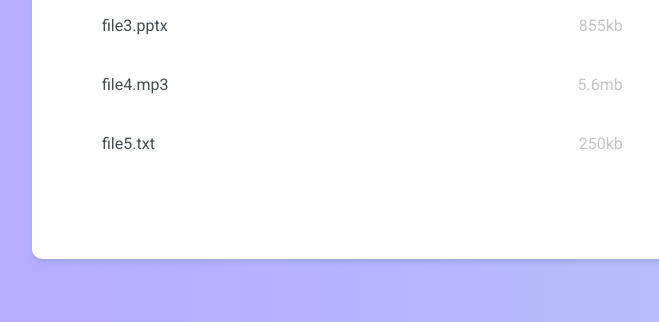
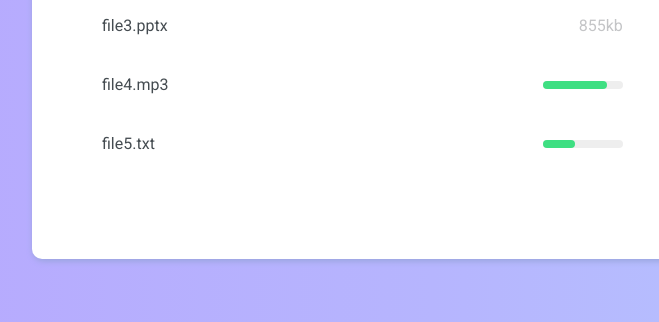
Before and after one commit to farhdibehnamdev/Resumable-File-Uploader, a website built with webpack: page src/template.html in a window 1280 px wide. Shown: the part 478-800 px from the top of the page, 208-867 px from the left. Built offline with nearby package versions, Linux system fonts and the light colour scheme.

Commit message:
💄 Added progress-bar element .

```diff
--- a/src/scss/layout/_fileUploader.scss
+++ b/src/scss/layout/_fileUploader.scss
@@ -82,6 +82,7 @@
   }
   &__upload-failed-background {
     background-color: #fef5f6;
+    border-radius: 2px;
   }
   &__upload-failed {
     color: #c45153;
@@ -95,4 +96,24 @@
     display: none;
     margin-left: 10px;
   }
+
+  //  {
+  //   accent-color: #3edf82;
+  //   color: #ffffff;
+  // }
+  &__progressbar {
+    accent-color: #3edf82;
+    border: none;
+    width: 5em;
+    height: 0.5em;
+  }
+  &__progressbar::-webkit-progress-bar {
+    background-color: #eeeeee;
+    border-radius: 1em;
+  }
+
+  &__progressbar::-webkit-progress-value {
+    background-color: #3edf82 !important;
+    border-radius: 10px;
+  }
 }
--- a/src/template.html
+++ b/src/template.html
@@ -84,7 +84,14 @@
             <span class="file-uploader__file-status-container">
               <span class="file-uploader__file-name-volume">
                 <span class="file-uploader__file-name">file4.mp3</span>
-                <span class="file-uploader__file-volume">5.6mb</span>
+                <span class="file-uploader__file-volume">
+                  <progress
+                    max="100"
+                    value="80"
+                    class="file-uploader__progressbar"
+                    id="file-1234"
+                  ></progress
+                ></span>
               </span>
               <i class="ph-pause-bold file-uploader__close-file"></i>
             </span>
@@ -99,7 +106,14 @@
             <span class="file-uploader__file-status-container">
               <span class="file-uploader__file-name-volume">
                 <span class="file-uploader__file-name">file5.txt</span>
-                <span class="file-uploader__file-volume">250kb</span>
+                <span class="file-uploader__file-volume">
+                  <progress
+                    max="100"
+                    value="40"
+                    class="file-uploader__progressbar"
+                    id="file-1234"
+                  ></progress>
+                </span>
               </span>
               <i class="ph-play-bold file-uploader__close-file"></i>
             </span>
```
